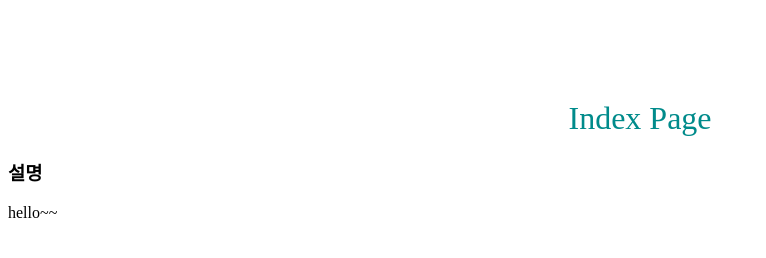
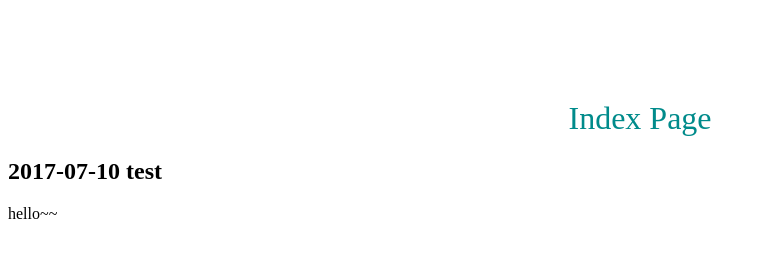
Before and after one commit to ahra85/Project_j, a plain HTML site: page index.html in a window 1280 px wide. Shown: the whole page, without its empty margins (0-766 px from the left). Drawn offline with Linux system fonts and the light colour scheme.

Commit message:
h2_modified

```diff
--- a/index.html
+++ b/index.html
@@ -10,7 +10,7 @@
 <body>
     <h1>Index Page</h1>
 <!--    test-->
-    <h3>설명</h3>
+    <h2>2017-07-10 test</h2>
     <p>hello~~</p>
 </body>
 </html>
```
